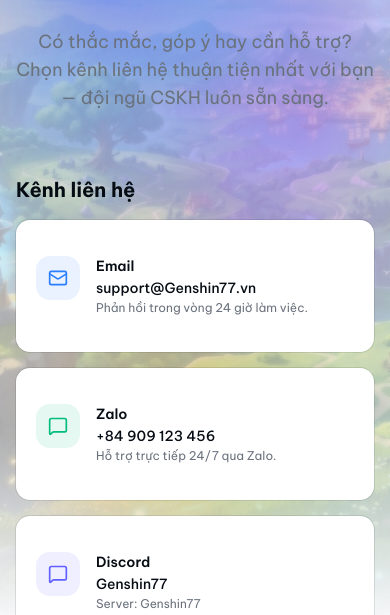
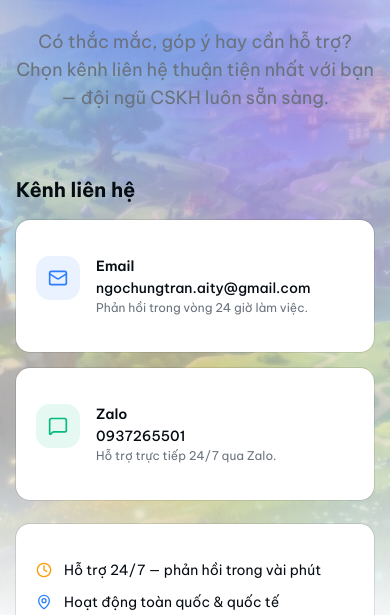
Before and after one commit to Jiipi/xay-dung-website-quan-ly-dich-vu-GI, a Next.js app: page /contact in a window 390 px wide. Shown: the part 229-844 px from the top of the page. Built offline with nearby package versions, Linux system fonts and the light colour scheme; no server answers.

Commit message:
fix: update support email to ngochungtran.aity@gmail.com, zalo phone to 0937265501 and remove discord

```diff
--- a/src/app/(marketing)/contact/page.tsx
+++ b/src/app/(marketing)/contact/page.tsx
@@ -18,17 +18,16 @@
 import { MarketingPageShell } from "@/components/marketing/MarketingPageShell";
 import { Reveal } from "@/components/animations/Reveal";
 
-const SUPPORT_EMAIL = "support@Genshin77.vn";
-const ZALO_NUMBER = "+84 909 123 456";
-const DISCORD = "Genshin77";
+const SUPPORT_EMAIL = "ngochungtran.aity@gmail.com";
+const ZALO_NUMBER = "0937265501";
 
 export const metadata: Metadata = {
   title: "Liên hệ",
   description:
-    "Liên hệ với Genshin77 qua email, Zalo, Telegram hoặc Discord. Hỗ trợ 24/7, phản hồi trong vòng 24 giờ.",
+    "Liên hệ với Genshin77 qua email hoặc Zalo. Hỗ trợ 24/7, phản hồi nhanh chóng.",
   openGraph: {
     title: "Liên hệ Genshin77",
-    description: "Liên hệ với chúng tôi qua email, Zalo, Telegram, Discord.",
+    description: "Liên hệ với chúng tôi qua email hoặc Zalo.",
     type: "website",
     locale: "vi_VN",
   },
@@ -62,15 +61,6 @@
     href: `https://zalo.me/${ZALO_NUMBER.replace(/\s/g, "")}`,
     color: "text-emerald-500",
     bg: "bg-emerald-500/10",
-  },
-  {
-    iconName: "discord",
-    title: "Discord",
-    value: DISCORD,
-    desc: `Server: ${DISCORD}`,
-    href: `https://discord.gg/${DISCORD}`,
-    color: "text-indigo-500",
-    bg: "bg-indigo-500/10",
   },
 ];
 
--- a/src/app/(marketing)/privacy/page.tsx
+++ b/src/app/(marketing)/privacy/page.tsx
@@ -37,7 +37,7 @@
   },
   {
     title: "5. Liên hệ",
-    body: "Nếu có câu hỏi về chính sách bảo mật, vui lòng liên hệ: support@Genshin77.vn",
+    body: "Nếu có câu hỏi về chính sách bảo mật, vui lòng liên hệ: ngochungtran.aity@gmail.com",
   },
 ];
 
```
